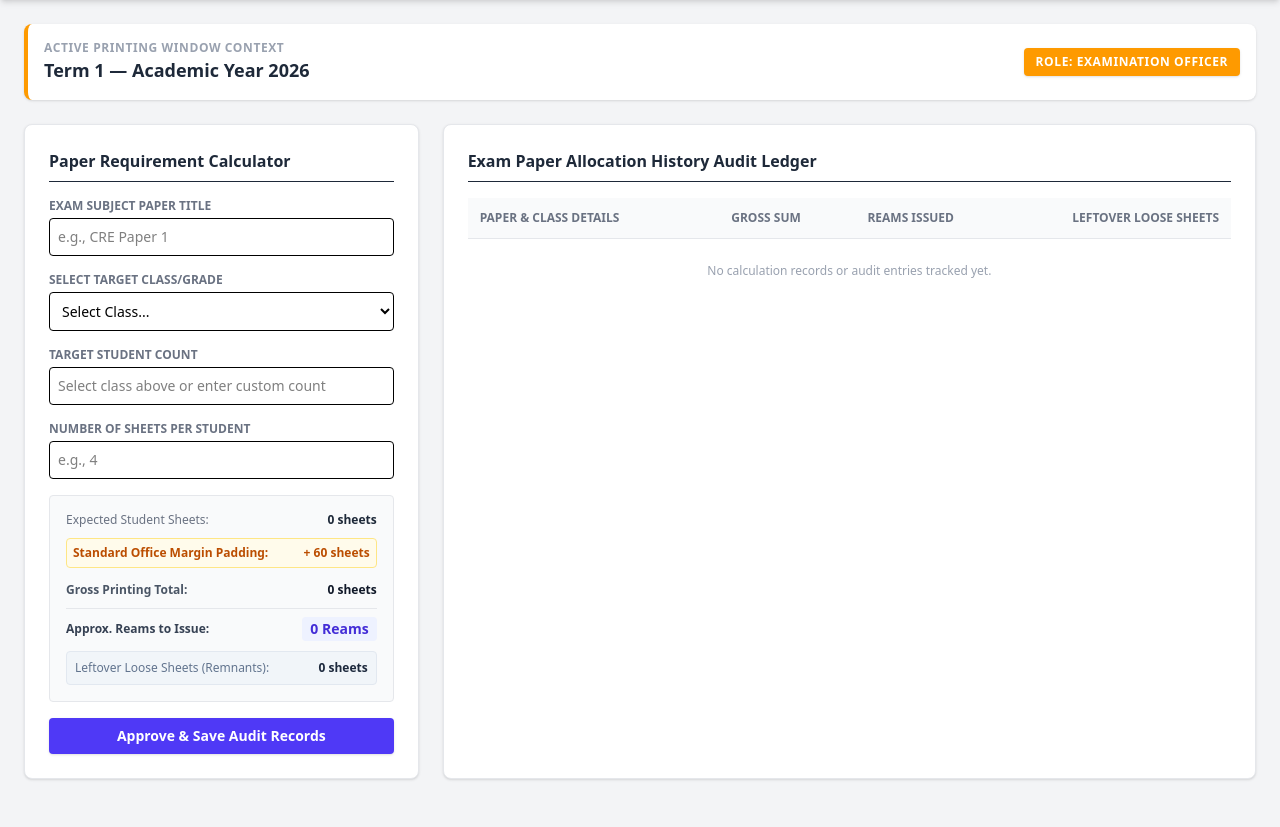
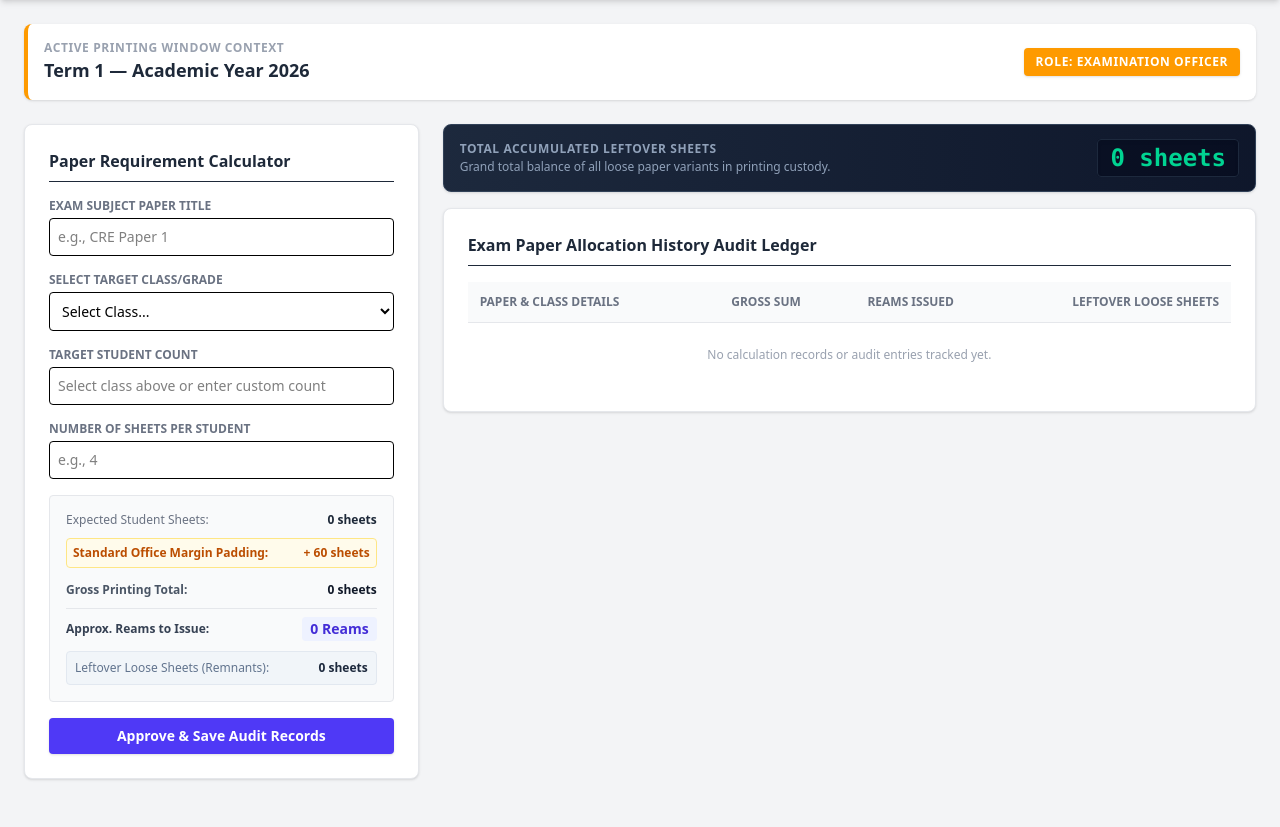
Before and after one commit to erickodhi/Ream-management, a Flask app: page /exam in a window 1280 px wide. Shown: the part 60-887 px from the top of the page. Run offline with Flask 3, Linux system fonts and the light colour scheme; data comes from the database, SQL or seed files in the repository; data that the repository does not hold is empty.

Commit message:
Added dynamic grandfather sum tally card for collective remaining sheets display

```diff
--- a/app.py
+++ b/app.py
@@ -29,8 +29,6 @@ def init_db():
             term3 TEXT DEFAULT 'Pending',
             summary_status TEXT DEFAULT '3 Reams Owed'
         )''')
-
-    # UPDATED: Added remaining_sheets column for explicit paper audit tracking
     conn.execute('''
         CREATE TABLE IF NOT EXISTS exam_allocations (
             id INTEGER PRIMARY KEY AUTOINCREMENT,
@@ -47,7 +45,6 @@ def init_db():
             year_context TEXT NOT NULL,
             date_logged TIMESTAMP DEFAULT CURRENT_TIMESTAMP
         )''')
-
     config_check = conn.execute('SELECT COUNT(*) as count FROM system_config').fetchone()
     if config_check['count'] == 0:
         conn.execute("INSERT INTO system_config (current_term, current_year) VALUES ('Term 1', '2026')")
@@ -88,12 +85,10 @@ def generate_report():
     year_selected = request.args.get('year')
     grade_selected = request.args.get('grade')
     term_col = term_selected.replace(" ", "").lower()
-
     conn = get_db_connection()
     rows = conn.execute('''SELECT adm_no, name, grade, stream, gender, term1, term2, term3, summary_status
                            FROM students WHERE grade = ? ORDER BY stream, adm_no''', (grade_selected,)).fetchall()
     conn.close()
-
     student_list = []
     for r in rows:
         student_list.append({
@@ -117,10 +112,10 @@ def update_config():
 
 @app.route('/admin/add_student', methods=['POST'])
 def add_student():
-    adm_no = request.form['adm_no']
-    name = request.form['name']
-    grade = request.form['grade']
-    stream = request.form['stream']
+    adm_no = request.form['adm_no'].strip()
+    name = request.form['name'].strip()
+    grade = request.form['grade'].strip()
+    stream = request.form['stream'].strip()
     gender = request.form['gender']
     conn = get_db_connection()
     try:
@@ -169,8 +164,13 @@ def exam_dashboard():
     config = conn.execute('SELECT * FROM system_config LIMIT 1').fetchone()
     distinct_grades = conn.execute('SELECT DISTINCT grade FROM students ORDER BY grade').fetchall()
     allocations = conn.execute('SELECT * FROM exam_allocations ORDER BY date_logged DESC').fetchall()
+
+    # NEW MATH: Compute the grandfather total of all remaining sheets dynamically from the database
+    total_remnants_row = conn.execute('SELECT SUM(remaining_sheets) as total_rem FROM exam_allocations').fetchone()
+    grand_total_leftover = total_remnants_row['total_rem'] if total_remnants_row['total_rem'] is not None else 0
+
     conn.close()
-    return render_template('exam.html', config=config, distinct_grades=distinct_grades, allocations=allocations)
+    return render_template('exam.html', config=config, distinct_grades=distinct_grades, allocations=allocations, grand_total_leftover=grand_total_leftover)
 
 @app.route('/api/get_grade_count')
 def get_grade_count():
@@ -194,7 +194,6 @@ def allocate_exam_reams():
     gross_sheets_needed = expected_sheets + extra_sheets
     reams_allocated = math.ceil(gross_sheets_needed / 500)
 
-    # NEW MATH: Calculate the leftover loose paper sheets remaining from the opened reams
     total_sheets_provided = reams_allocated * 500
     remaining_sheets = total_sheets_provided - gross_sheets_needed
 
--- a/templates/exam.html
+++ b/templates/exam.html
@@ -95,7 +95,21 @@
                 </form>
             </div>
 
-            <div class="bg-white p-6 rounded-lg shadow-sm lg:col-span-2 border border-gray-200">
+            <div class="lg:col-span-2 space-y-4">
+
+                <div class="bg-gradient-to-r from-slate-800 to-slate-900 text-white p-4 rounded-lg shadow-sm border border-slate-700 flex justify-between items-center">
+                    <div>
+                        <h4 class="text-xs font-bold uppercase tracking-wider text-slate-400">Total Accumulated Leftover Sheets</h4>
+                        <p class="text-xs text-slate-400 mt-0.5">Grand total balance of all loose paper variants in printing custody.</p>
+                    </div>
+                    <div class="text-right">
+                        <span class="text-2xl font-black text-emerald-400 font-mono bg-slate-950/50 px-3 py-1 rounded border border-slate-800 shadow-inner">
+                            {{ grand_total_leftover }} sheets
+                        </span>
+                    </div>
+                </div>
+
+                <div class="bg-white p-6 rounded-lg shadow-sm border border-gray-200">
                     <h2 class="text-base font-bold text-gray-800 border-b pb-2 mb-4">Exam Paper Allocation History Audit Ledger</h2>
                     <div class="overflow-x-auto">
                         <table class="w-full text-left text-xs border-collapse">
@@ -126,6 +140,7 @@
                                 {% endfor %}
                             </tbody>
                         </table>
+                    </div>
                 </div>
             </div>
         </div>
@@ -167,7 +182,6 @@
             const grossSheets = expectedSheets > 0 ? (expectedSheets + extraSheets) : 0;
             const totalReams = Math.ceil(grossSheets / 500);
 
-            // Remnant Math
             const totalSheetsProvided = totalReams * 500;
             const remainingSheets = totalSheetsProvided - grossSheets;
 
```
Lines whose indentation alone changed are shown as unchanged.
